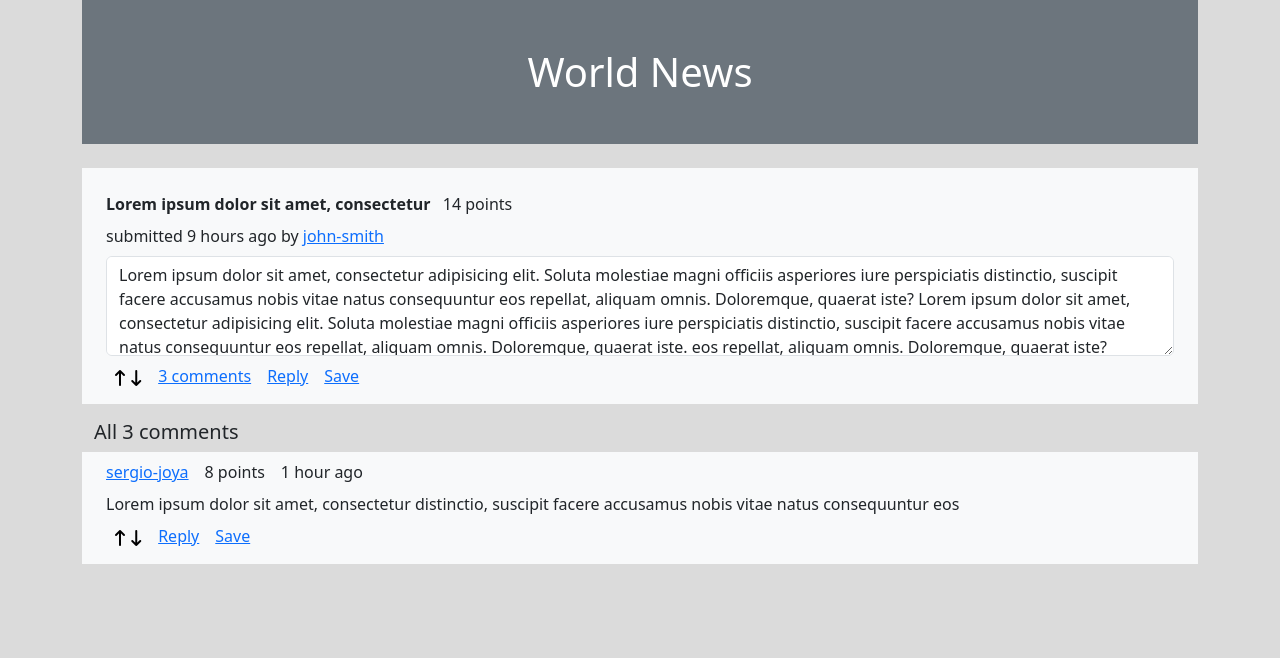
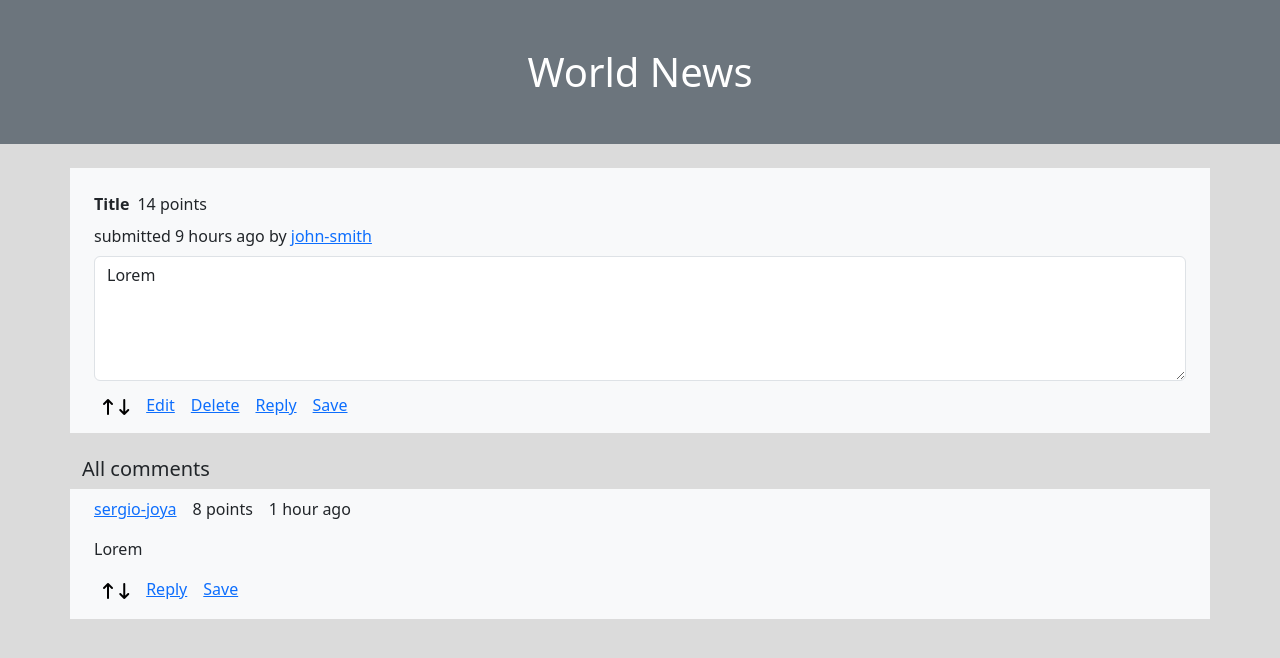
Before and after one commit to HunterStarets/Doodle, a Flask app: page /view_post in a window 1280 px wide. Shown: the top 658 px of the page. Run offline with Flask 3, Linux system fonts and the light colour scheme.

Commit message:
Updating view_post.html

```diff
--- a/templates/_template.html
+++ b/templates/_template.html
@@ -3,14 +3,13 @@
 <head>
     <meta charset="UTF-8">
     <meta name="viewport" content="width=device-width, initial-scale=1.0">
-    <!-- do not delete --> <link rel="stylesheet" href="https://cdnjs.cloudflare.com/ajax/libs/font-awesome/6.4.0/css/all.min.css">
+    <!-- font-awesome -->
+    <link rel="stylesheet" href="https://cdnjs.cloudflare.com/ajax/libs/font-awesome/6.4.0/css/all.min.css">
     <link href="https://cdn.jsdelivr.net/npm/bootstrap@5.3.2/dist/css/bootstrap.min.css" rel="stylesheet" integrity="sha384-T3c6CoIi6uLrA9TneNEoa7RxnatzjcDSCmG1MXxSR1GAsXEV/Dwwykc2MPK8M2HN" crossorigin="anonymous">
     <title>Document</title>
 </head>
 <body style="background-color: #dbdbdb">
-    <div class="container">
         {% block body %}{% endblock %}
-    </div>
     <script src="https://cdn.jsdelivr.net/npm/bootstrap@5.3.2/dist/js/bootstrap.bundle.min.js" integrity="sha384-C6RzsynM9kWDrMNeT87bh95OGNyZPhcTNXj1NW7RuBCsyN/o0jlpcV8Qyq46cDfL" crossorigin="anonymous"></script>
 </body>
 </html>
--- a/templates/view_post.html
+++ b/templates/view_post.html
@@ -2,101 +2,200 @@
 
 {% block body %}
 <div>
-    <h1 class="text-center p-5 mb-4 bg-secondary text-white">World News</h1>
+    <h1 class="text-center bg-secondary text-white p-5 mb-4">World News</h1>
 </div>
 
-<div class="container mt-4 mb-3 pt-4  px-4 bg-light">
-    <div>
-        <p class="mb-2"><strong class="pe-2">Lorem ipsum dolor sit amet, consectetur</strong> 14 points</p>
-        <p class="mb-2">submitted 9 hours ago by <a href="">john-smith</a></p>
-        <textarea class="form-control mb-2" disabled style="min-height: 100px; background-color: white;" >Lorem ipsum dolor sit amet, consectetur adipisicing elit. Soluta molestiae magni officiis asperiores iure perspiciatis distinctio, suscipit facere accusamus nobis vitae natus consequuntur eos repellat, aliquam omnis. Doloremque, quaerat iste? Lorem ipsum dolor sit amet, consectetur adipisicing elit. Soluta molestiae magni officiis asperiores iure perspiciatis distinctio, suscipit facere accusamus nobis vitae natus consequuntur eos repellat, aliquam omnis. Doloremque, quaerat iste. eos repellat, aliquam omnis. Doloremque, quaerat iste?</textarea>
-        <div class="d-flex flex-row">
-            <div class="px-2">
-                <button class="btn btn-light border-0 p-0 bg-transparent">
-                    <i class="fa-solid fa-arrow-up-long" style="color: #000000;"></i>
-                </button>
-                <button class="btn btn-light border-0 p-0 bg-transparent">
-                    <i class="fa-solid fa-arrow-down-long" style="color: #000000;"></i>
-                </button>
+<div class="container vote bg-light mb-4 pt-4 px-4">
+    <p class="mb-2"><strong class="pe-2">Title</strong><span class="points">14</span> points</p>
+    <p class="mb-2">submitted 9 hours ago by <a href="#">john-smith</a></p>
+    <div id="edit-post-container">
+        <form>
+            <textarea id="post-textarea" class="form-control mb-2" style="min-height: 125px; background-color: white;" disabled>Lorem</textarea>
+            <label for="post-textarea" hidden></label>
+            <button type="button" class="cancel-button btn btn-primary mt-2 mb-3 me-2" hidden>Cancel</button>
+            <button type="submit" class="submit-button btn btn-primary mt-2 mb-3" hidden>Submit</button>
+        </form>
+    </div>
+    <div class="d-flex flex-row pt-1">
+        <div class="px-2">
+            <button class="btn btn-light bg-transparent upvote-button border-0 p-0">
+                <i class="fa-solid fa-arrow-up-long" style="color: #000000;"></i>
+            </button>
+            <button class="btn btn-light bg-transparent downvote-button border-0 p-0">
+                <i class="fa-solid fa-arrow-down-long" style="color: #000000;"></i>
+            </button>
+        </div>
+        <div class="d-flex flex-row pb-3">
+            <a class="px-2" id="edit-post-link" href="#">Edit</a>
+            <a class="px-2" id="delete-post-link" href="#">Delete</a>
+            <a class="px-2" id="reply-post-link" href="#">Reply</a>
+            <a class="px-2" id="save-post-link" href="#">Save</a>
+        </div>
+    </div>
+    <div id="reply-post-container" hidden>
+        <form>
+            <div class="form-floating mb-3">
+                <textarea class="form-control" id="reply-post" placeholder="Leave a comment here" style="height: 100px"></textarea>
+                <label for="reply-post">Comments</label>
             </div>
-            <p class="px-2"><a href="">3 comments</a></p>
-            <p class="px-2"><a id="replyToPostLink" href="#">Reply</a></p>
-            <p class="px-2"><a href="">Save</a></p>
-        </div>
-        <div id="replyToPostContainer"></div>
+            <button type="button" class="cancel-button btn btn-primary mb-3 me-2">Cancel</button>
+            <button type="submit" class="submit-button btn btn-primary mb-3">Submit</button>
+        </form>
     </div>
 </div>
 
 <div class="container">
-    <h5>All 3 comments</h5>
+    <h5>All comments</h5>
 </div>
 
-<div class="container bg-light px-4 pt-2">
-    <div class="d-flex flex-row mb-2">
-        <div class="pe-3"><a href="">sergio-joya</a></div>
-        <div class="pe-3">8 points</div>
-        <div class="pe-3">1 hour ago</div>
+<div class="container vote bg-light px-4 pt-2">
+    <div class="d-flex flex-row">
+        <a href="#" class="pe-3">sergio-joya</a>
+        <p class="pe-3"><span class="points">8</span> points</p>
+        <p class="pe-3">1 hour ago</p>
     </div>
-    <div class="mb-2">
-        <div>Lorem ipsum dolor sit amet, consectetur distinctio, suscipit facere accusamus nobis vitae natus consequuntur eos </div>
+    <div>
+        <p>Lorem</p>
     </div>
-    <div class="d-flex flex-row">
+    <div class="d-flex flex-row pb-3">
         <div class="px-2">
-            <button class="btn btn-light border-0 p-0 bg-transparent">
+            <button class="btn btn-light bg-transparent upvote-button border-0 p-0">
                 <i class="fa-solid fa-arrow-up-long" style="color: #000000;"></i>
             </button>
-            <button class="btn btn-light border-0 p-0 bg-transparent">
+            <button class="btn btn-light bg-transparent downvote-button border-0 p-0">
                 <i class="fa-solid fa-arrow-down-long" style="color: #000000;"></i>
             </button>
         </div>
-        <p class="px-2" id="replyToCommentLink"><a href="#">Reply</a></p>
-        <p class="px-2"><a href="">Save</a></p>
+        <a class="px-2 reply-comment-link" href="#">Reply</a>
+        <a class="px-2 save-comment-link" href="#">Save</a>
     </div>
-    <div id="replyToCommentContainer"></div>
+    <div class="reply-comment-container" hidden>
+        <form>
+            <div class="form-floating mb-3">
+                <textarea class="form-control" id="reply-comment" placeholder="Leave a comment here" style="height: 100px"></textarea>
+                <label for="reply-comment">Comments</label>
+            </div>
+            <button type="button" class="cancel-button btn btn-primary mb-3 me-2">Cancel</button>
+            <button type="submit" class="submit-button btn btn-primary mb-3">Submit</button>
+        </form>
+    </div>
 </div>
 
 <script>
-    const replyToPost = document.getElementById("replyToPostLink");
-    replyToPost.addEventListener("click", function() {
+    const voteContainers = document.querySelectorAll(".vote");
 
+    voteContainers.forEach(container => {
+    const upVoteButton = container.querySelector('.upvote-button');
+    const downVoteButton = container.querySelector('.downvote-button');
+    const points = container.querySelector('.points');
+    let hasUpVoted = false;
+    let hasDownVoted = false;
+
+    upVoteButton.addEventListener('click', function() {
+        if (hasDownVoted) {
+            points.textContent = parseInt(points.textContent) + 1;
+            downVoteButton.disabled = false;
+            upVoteButton.disabled = false;
+            hasUpVoted = false;
+            hasDownVoted = false;
+        } else if (!hasUpVoted) {
+            points.textContent = parseInt(points.textContent) + 1;
+            upVoteButton.disabled = true;
+            downVoteButton.disabled = false;
+            hasUpVoted = true;
+            hasDownVoted = false;
+        }
+    });
+
+    downVoteButton.addEventListener('click', function() {
+        if (hasUpVoted) {
+            points.textContent = parseInt(points.textContent) - 1;
+            upVoteButton.disabled = false;
+            downVoteButton.disabled = false;
+            hasUpVoted = false;
+            hasDownVoted = false;
+        } else if (!hasDownVoted) {
+            points.textContent = parseInt(points.textContent) - 1;
+            downVoteButton.disabled = true;
+            upVoteButton.disabled = false;
+            hasDownVoted = true;
+            hasUpVoted = false;
+        }
+    });
+});
+</script>
+
+<script>
+    const replyToPostLink = document.getElementById("reply-post-link");
+
+    replyToPostLink.addEventListener("click", function() {
         event.preventDefault();
-        document.getElementById("replyToPostContainer").innerHTML = `
-        <form>
-            <div class="form-floating mb-3">
-                <textarea class="form-control" id="replyToPost" placeholder="Leave a comment here" id="floatingTextarea2" style="height: 100px"></textarea>
-                <label for="replyToPost">Comments</label>
-            </div>
-            <button type="button" id="cancelButton" class="btn btn-primary mb-3 me-2">Cancel</button>
-            <button type="submit" class="btn btn-primary mb-3">Submit</button>
-        </form>
-        `;
+        const replyToPostContainer = document.getElementById("reply-post-container")
+        replyToPostContainer.removeAttribute('hidden');
 
-        const cancelButton = document.getElementById("cancelButton");
+        const cancelButton = replyToPostContainer.querySelector('.cancel-button');
         cancelButton.addEventListener("click", function() {
-        document.getElementById("replyToPostContainer").innerHTML = "";
+            replyToPostContainer.setAttribute('hidden', true);
+        });
+
+        const submitButton = replyToPostContainer.querySelector('.submit-button');
+        submitButton.addEventListener("click", function() {
+            replyToPostContainer.setAttribute('hidden', true);
+        });
+    });
+</script>
+
+<!-- not done -->
+<script>
+    const replyToCommentLinks = document.querySelectorAll(".reply-comment-link");
+
+    replyToCommentLinks.forEach(replyToCommentLink => {
+        replyToCommentLink.addEventListener("click", function() {
+            event.preventDefault();
+            const replyToCommentContainer = replyToCommentLink.closest(".reply-comment-container")
+            replyToCommentContainer.removeAttribute('hidden');
+
+            const cancelButton = replyToCommentContainer.querySelector('.cancel-button');
+            cancelButton.addEventListener("click", function() {
+                replyToCommentContainer.setAttribute('hidden', true);
+            });
+
+            const submitButton = replyToCommentContainer.querySelector('.submit-button');
+            submitButton.addEventListener("click", function() {
+                replyToCommentContainer.setAttribute('hidden', true);
+            });
         });
     });
 </script>
 
 <script>
-    const replyToComment = document.getElementById("replyToCommentLink");
-    replyToComment.addEventListener("click", function() {
+    const editPostLink = document.getElementById("edit-post-link");
 
+    editPostLink.addEventListener("click", function() {
         event.preventDefault();
-        document.getElementById("replyToCommentContainer").innerHTML = `
-        <form>
-            <div class="form-floating mb-3">
-                <textarea class="form-control" id="replyToPost" placeholder="Leave a comment here" id="floatingTextarea2" style="height: 100px"></textarea>
-                <label for="replyToPost">Comments</label>
-            </div>
-            <button type="button" id="cancelButton1" class="btn btn-primary mb-3 me-2">Cancel</button>
-            <button type="submit" class="btn btn-primary mb-3">Submit</button>
-        </form>
-        `;
+        const editPostContainer = document.getElementById("edit-post-container");
+        const label = editPostContainer.querySelector('label');
+        const cancelButton = editPostContainer.querySelector('.cancel-button');
+        const submitButton = editPostContainer.querySelector('.submit-button');
+        const textarea = document.getElementById("post-textarea");
+        textarea.removeAttribute('disabled');
 
-        const cancelButton = document.getElementById("cancelButton1");
+        textarea.focus();
+        label.removeAttribute('hidden');
+        cancelButton.removeAttribute('hidden');
+        submitButton.removeAttribute('hidden');
+
+
         cancelButton.addEventListener("click", function() {
-        document.getElementById("replyToCommentContainer").innerHTML = "";
+            label.setAttribute('hidden', true);
+            cancelButton.setAttribute('hidden', true);
+            submitButton.setAttribute('hidden', true);
+        });
+
+        submitButton.addEventListener("click", function() {
+            label.setAttribute('hidden', true);
+            cancelButton.setAttribute('hidden', true);
+            submitButton.setAttribute('hidden', true);
         });
     });
 </script>
```
Also changed, not shown: app.py (line endings or trailing spaces).
